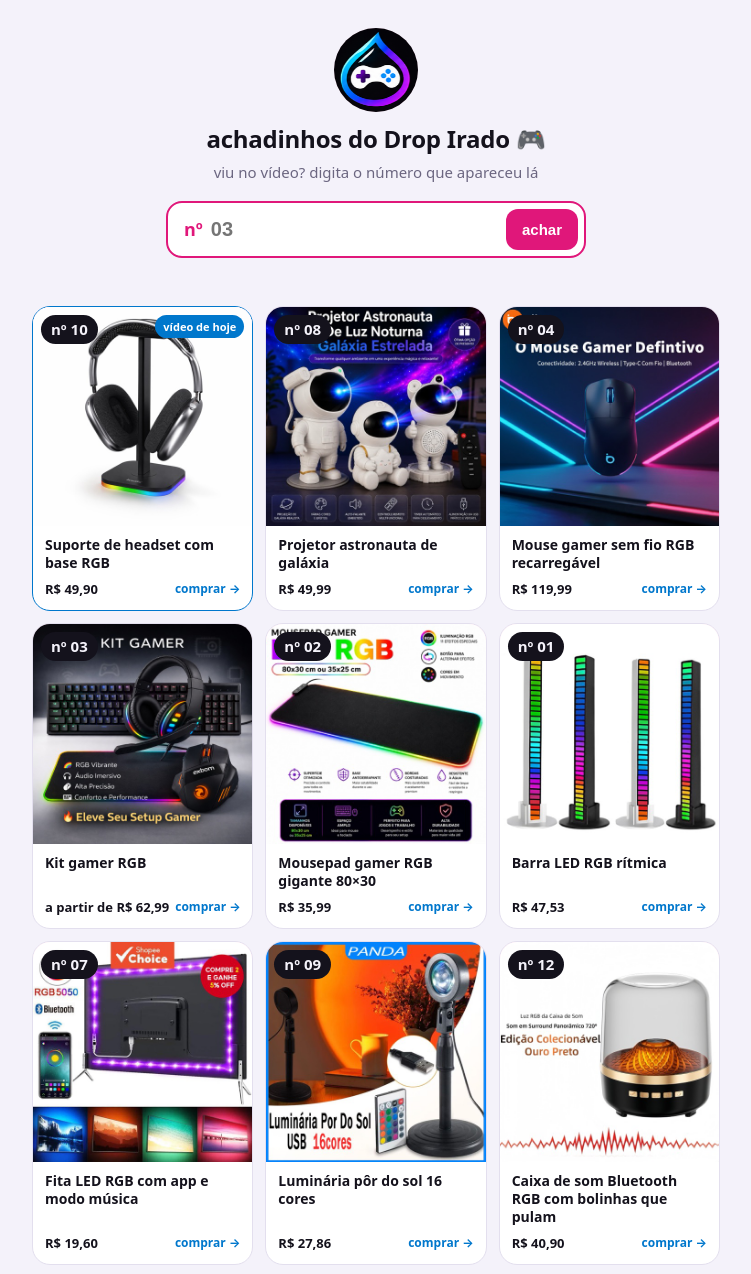
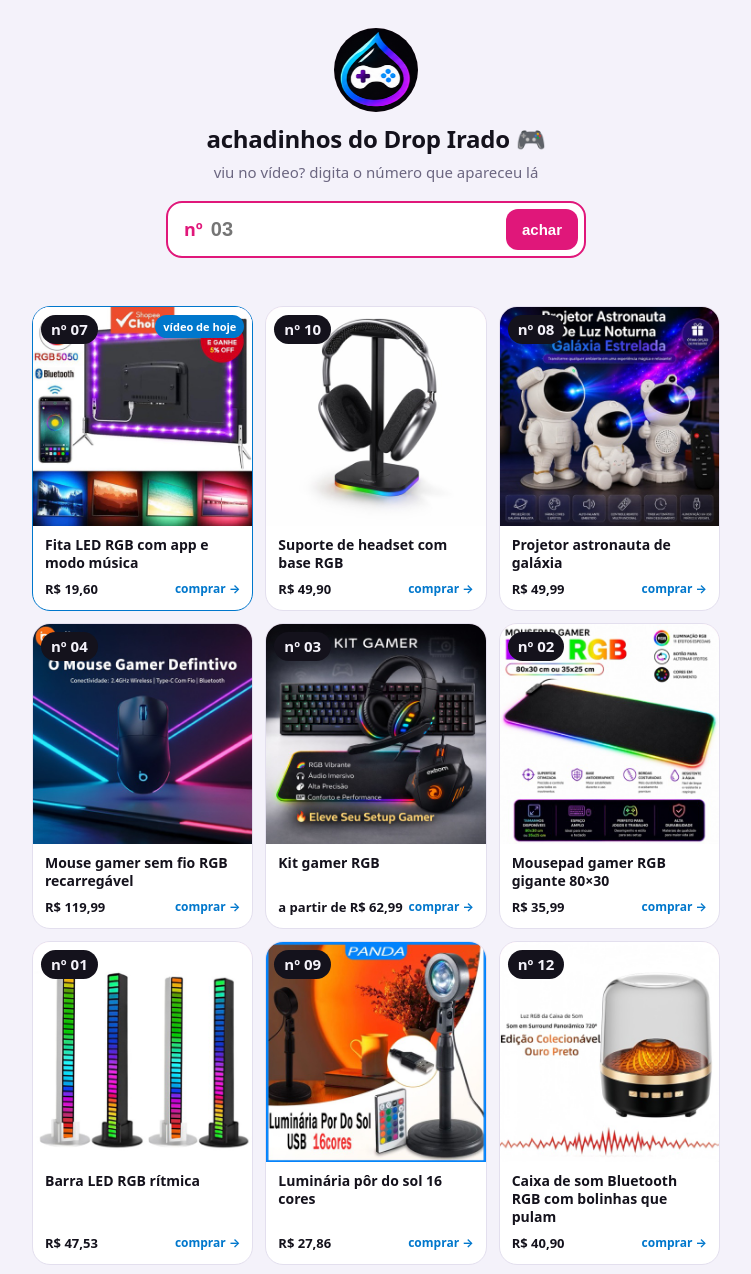
Before and after one commit to Winpulsee/dropirado, a plain HTML site: page index.html in a window 1280 px wide. Shown: the top 1274 px of the page, without its empty margins (264-1015 px from the left). Drawn offline with Linux system fonts and the light colour scheme.

Commit message:
vitrine: nº 07 fita LED RGB no topo (vídeo de 26/11)

```diff
--- a/index.html
+++ b/index.html
@@ -41,8 +41,14 @@ footer{max-width:720px;margin:0 auto;padding:0 16px 40px;color:var(--suave);font
   <p class="aviso" id="aviso"></p>
 </header>
 <main>
-<a class="card novo" id="n10" data-n="10" href="https://s.shopee.com.br/7AfNP4N45V" target="_blank" rel="noopener nofollow sponsored">
-  <span class="num">nº 10</span><span class="selo">vídeo de hoje</span>
+<a class="card novo" id="n07" data-n="7" href="https://s.shopee.com.br/3LSeq2bb9I" target="_blank" rel="noopener nofollow sponsored">
+  <span class="num">nº 07</span><span class="selo">vídeo de hoje</span>
+  <img src="p07.jpg" alt="Fita LED RGB com app e modo música" loading="lazy" width="480" height="480">
+  <span class="nome">Fita LED RGB com app e modo música</span>
+  <span class="linha"><span class="preco">R$ 19,60</span><span class="ver">comprar →</span></span>
+</a>
+<a class="card" id="n10" data-n="10" href="https://s.shopee.com.br/7AfNP4N45V" target="_blank" rel="noopener nofollow sponsored">
+  <span class="num">nº 10</span>
   <img src="p10.jpg" alt="Suporte de headset com base RGB" loading="lazy" width="480" height="480">
   <span class="nome">Suporte de headset com base RGB</span>
   <span class="linha"><span class="preco">R$ 49,90</span><span class="ver">comprar →</span></span>
@@ -77,12 +83,6 @@ footer{max-width:720px;margin:0 auto;padding:0 16px 40px;color:var(--suave);font
   <span class="nome">Barra LED RGB rítmica</span>
   <span class="linha"><span class="preco">R$ 47,53</span><span class="ver">comprar →</span></span>
 </a>
-<a class="card" id="n07" data-n="7" href="https://s.shopee.com.br/3LSeq2bb9I" target="_blank" rel="noopener nofollow sponsored">
-  <span class="num">nº 07</span>
-  <img src="p07.jpg" alt="Fita LED RGB com app e modo música" loading="lazy" width="480" height="480">
-  <span class="nome">Fita LED RGB com app e modo música</span>
-  <span class="linha"><span class="preco">R$ 19,60</span><span class="ver">comprar →</span></span>
-</a>
 <a class="card" id="n09" data-n="9" href="https://s.shopee.com.br/9zzYmIh9bd" target="_blank" rel="noopener nofollow sponsored">
   <span class="num">nº 09</span>
   <img src="p09.jpg" alt="Luminária pôr do sol 16 cores" loading="lazy" width="480" height="480">
```
